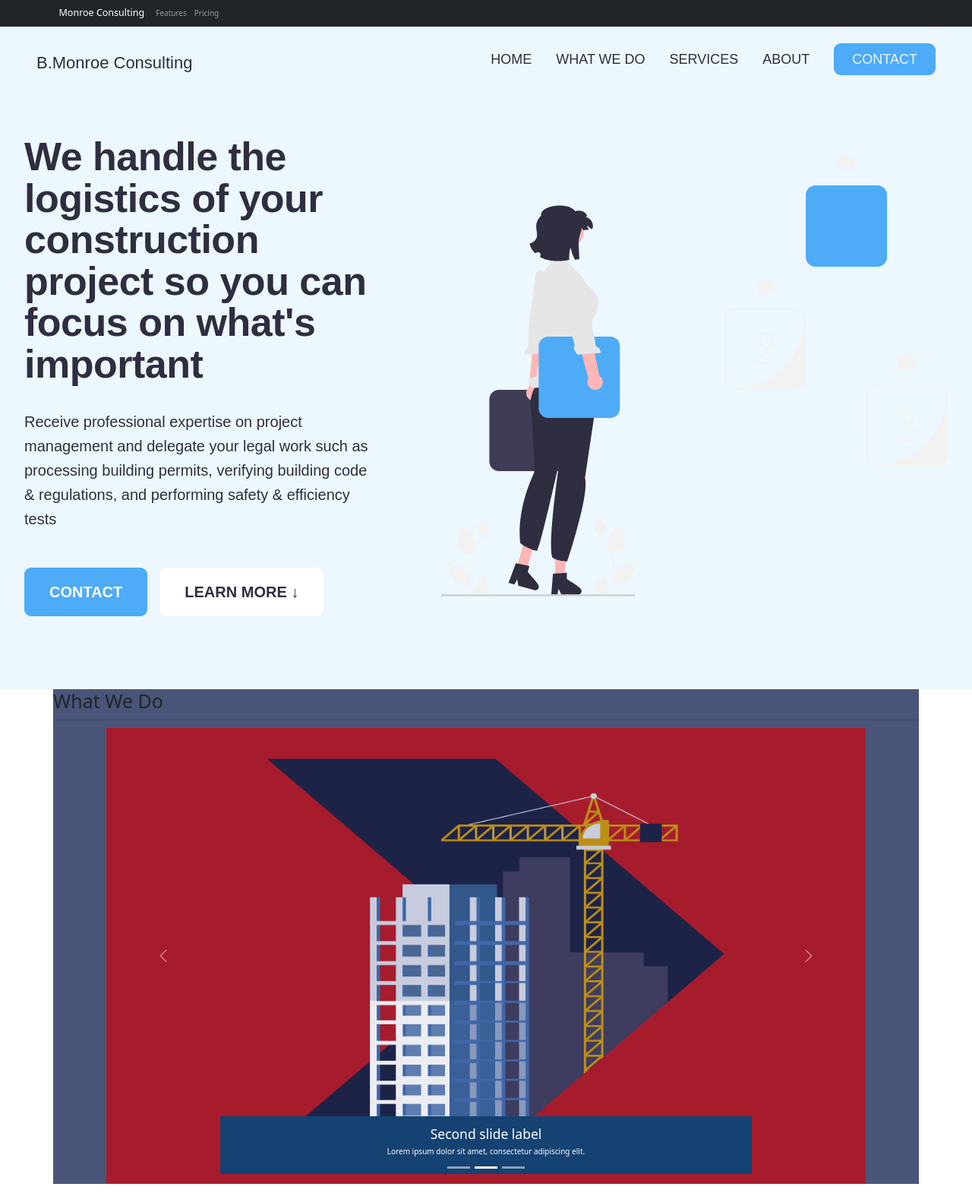
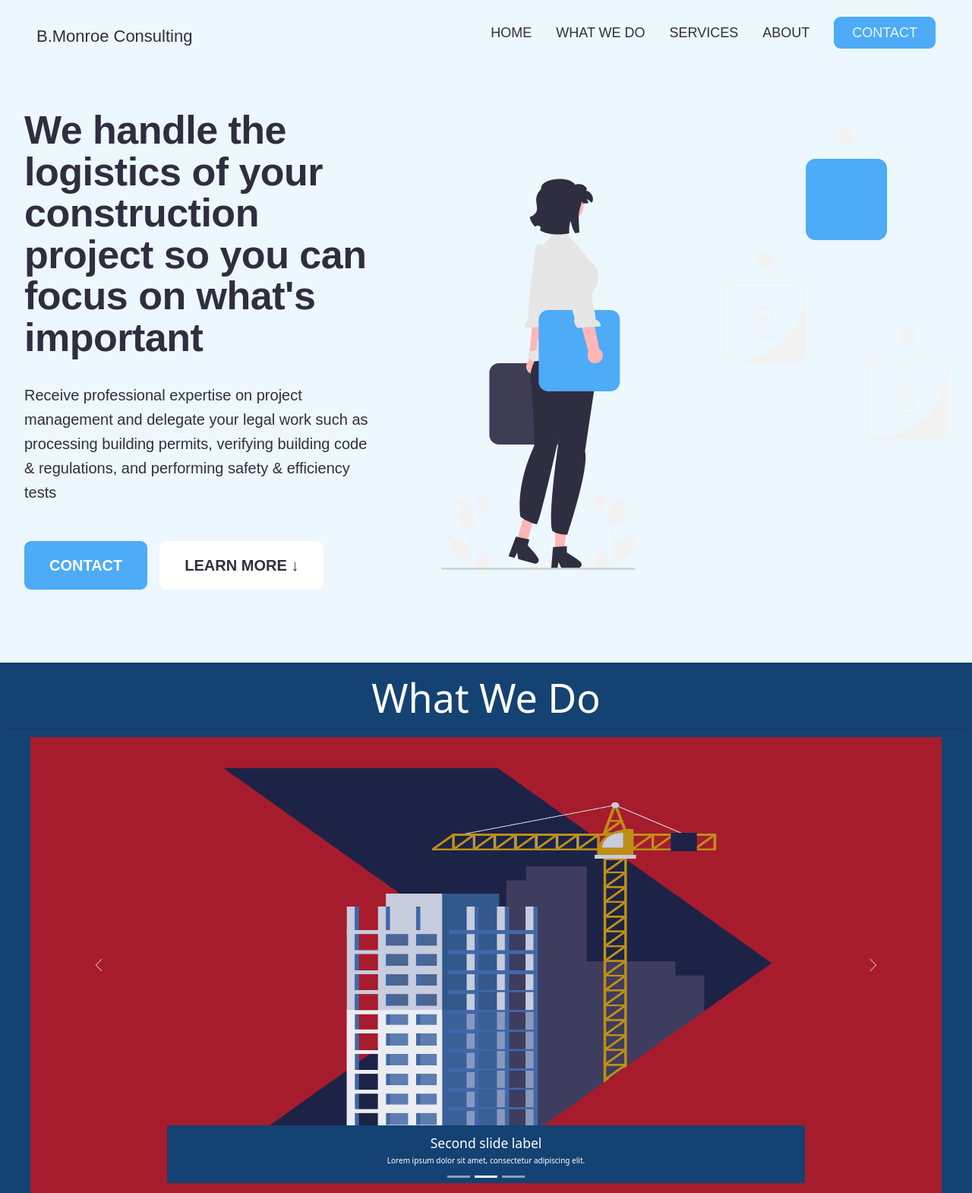
Before and after one commit to Caleb-Rogers/bmonroe-consulting, a Next.js app: page / in a window 1280 px wide. Shown: the whole page at 76% size. Built offline with nearby package versions, Linux system fonts and the light colour scheme.

Commit message:
updated carousel

```diff
--- a/src/components/Homepage/Homepage.js
+++ b/src/components/Homepage/Homepage.js
@@ -10,15 +10,6 @@ import Hero from "../Hero/Hero.js";
 function Homepage() {
   return (
     <div>
-      <Navbar bg="dark" variant="dark">
-        <Container>
-          <Navbar.Brand href="#home">Monroe Consulting</Navbar.Brand>
-          <Nav className="me-auto">
-            <Nav.Link href="/contact">Features</Nav.Link>
-            <Nav.Link href="#pricing">Pricing</Nav.Link>
-          </Nav>
-        </Container>
-      </Navbar>
       <Hero />
       <WhatWeDo />
     </div>
--- a/src/components/WhatWeDo.js/WhatWeDo.css
+++ b/src/components/WhatWeDo.js/WhatWeDo.css
@@ -1,5 +1,5 @@
 .carousel {
-  width: 1000px;
+  width: 1200px;
   height: 600px;
   margin: auto;
 }
@@ -14,5 +14,13 @@
   background-color: #144272;
 }
 .whatWeDo {
-  background-color: #495579;
+  background-color: #144272;
+  max-width: 100%;
 }
+.whatWeDoText {
+  color: white;
+  font-size: 52px;
+}
+.carousel-control-next-icon {
+  size: 52px;
+}
--- a/src/components/WhatWeDo.js/WhatWeDo.js
+++ b/src/components/WhatWeDo.js/WhatWeDo.js
@@ -4,10 +4,10 @@ import Container from "react-bootstrap/Container";
 
 function WhatWeDo() {
   return (
-    <Container className="whatWeDo p-0">
-      <h1>What We Do</h1>
+    <Container className="whatWeDo">
+      <h1 className="text-center whatWeDoText pt-4  ">What We Do</h1>
       <hr></hr>
-      <Carousel fade>
+      <Carousel fade pb-4>
         <Carousel.Item>
           <img
             className="d-block w-100 carousel"
```
Also changed, not shown: 1 other file (tests, documents, lock files or other folders).
